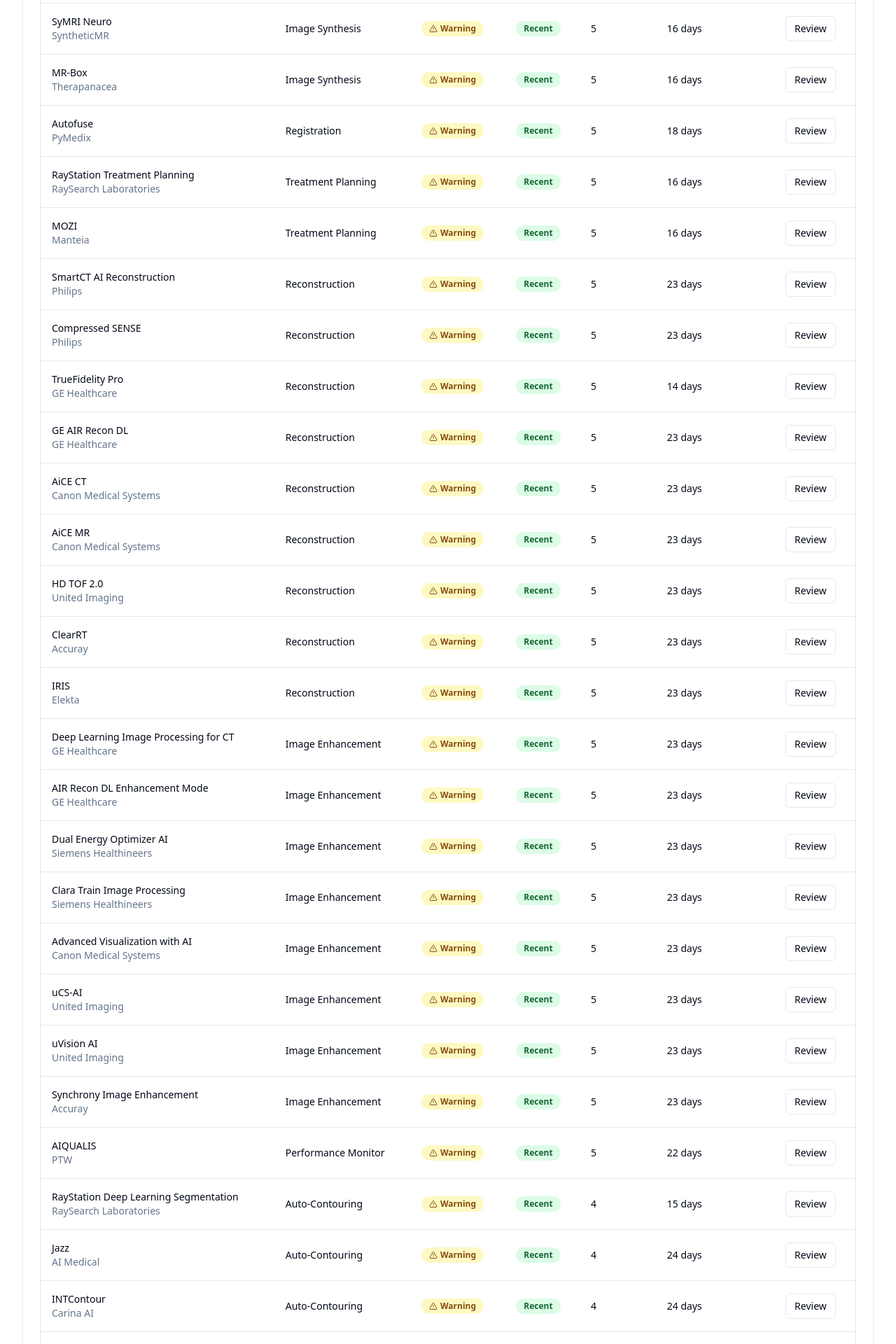
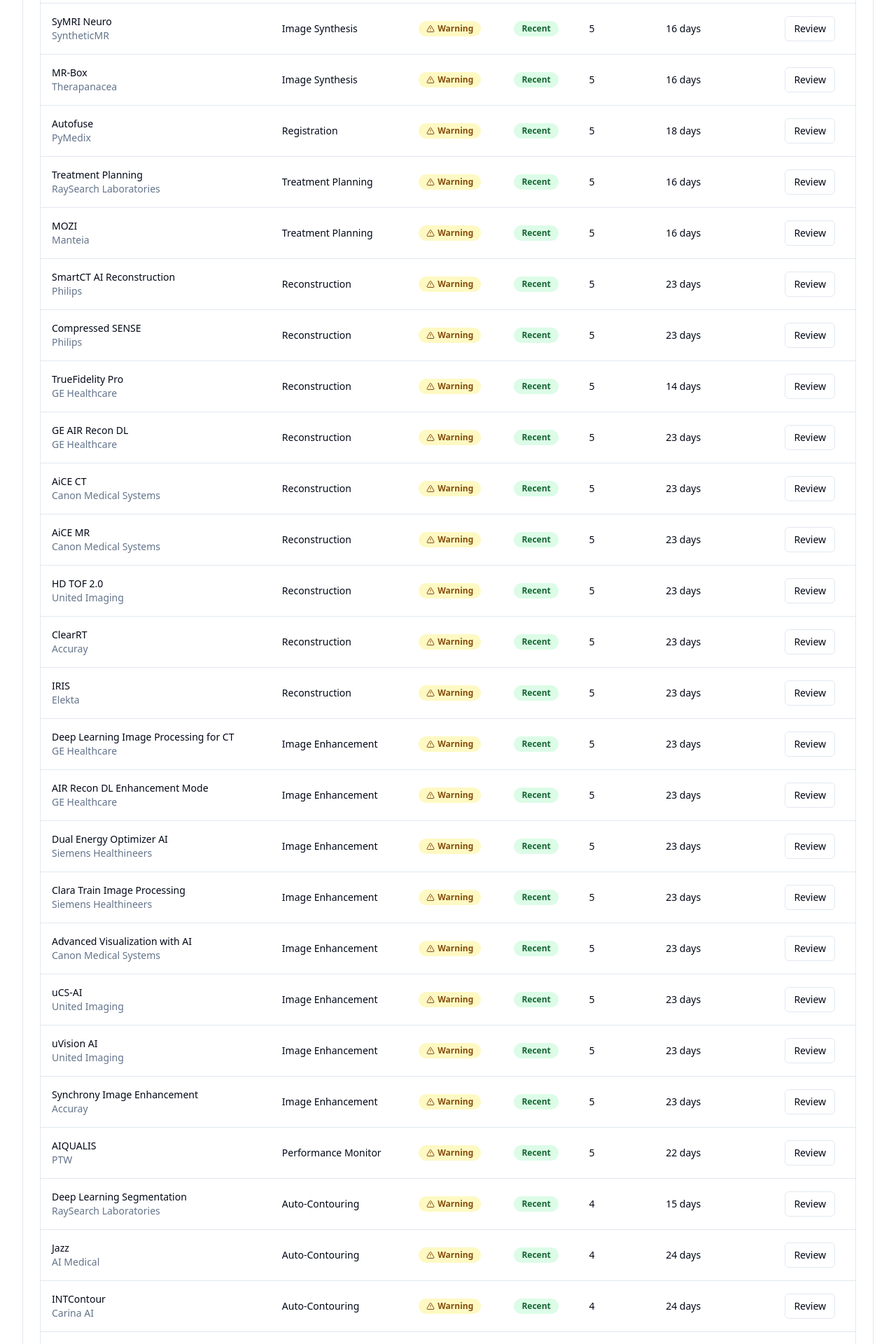
Before and after one commit to DLinRT-eu/website, a React (Vite) app: page /review in a window 1280 px wide. Shown: the part 2311-4231 px from the top of the page at 70% size. Built offline with nearby package versions, Linux system fonts and the light colour scheme.

Commit message:
Code edited in Lovable Code Editor
Edited UI in Lovable

```diff
--- a/src/data/products/auto-contouring/raysearch.ts
+++ b/src/data/products/auto-contouring/raysearch.ts
@@ -5,7 +5,7 @@ import { RAYSTATION_SUPPORTED_STRUCTURES } from "./raysearch-structures";
 export const RAYSEARCH_PRODUCTS: ProductDetails[] = [
   {
     id: "raysearch-raystation",
-    name: "RayStation Deep Learning Segmentation",
+    name: "Deep Learning Segmentation",
     company: "RaySearch Laboratories",
     companyUrl: "https://www.raysearchlabs.com/",
     productUrl: "https://www.raysearchlabs.com/media/publications/deep-learning-segmentation-model-catalogue/",
--- a/src/data/products/treatment-planning/raysearch-planning.ts
+++ b/src/data/products/treatment-planning/raysearch-planning.ts
@@ -4,7 +4,7 @@ import { ProductDetails } from "@/types/productDetails";
 export const RAYSEARCH_PLANNING_PRODUCTS: ProductDetails[] = [
   {
     id: "raysearch-raystation-planning",
-    name: "RayStation Treatment Planning",
+    name: "Treatment Planning",
     company: "RaySearch Laboratories",
     companyUrl: "https://www.raysearchlabs.com/",
     productUrl: "https://www.raysearchlabs.com/media/publications/deep-learning-planning-model-catalogue-flip-pdf/",
```
